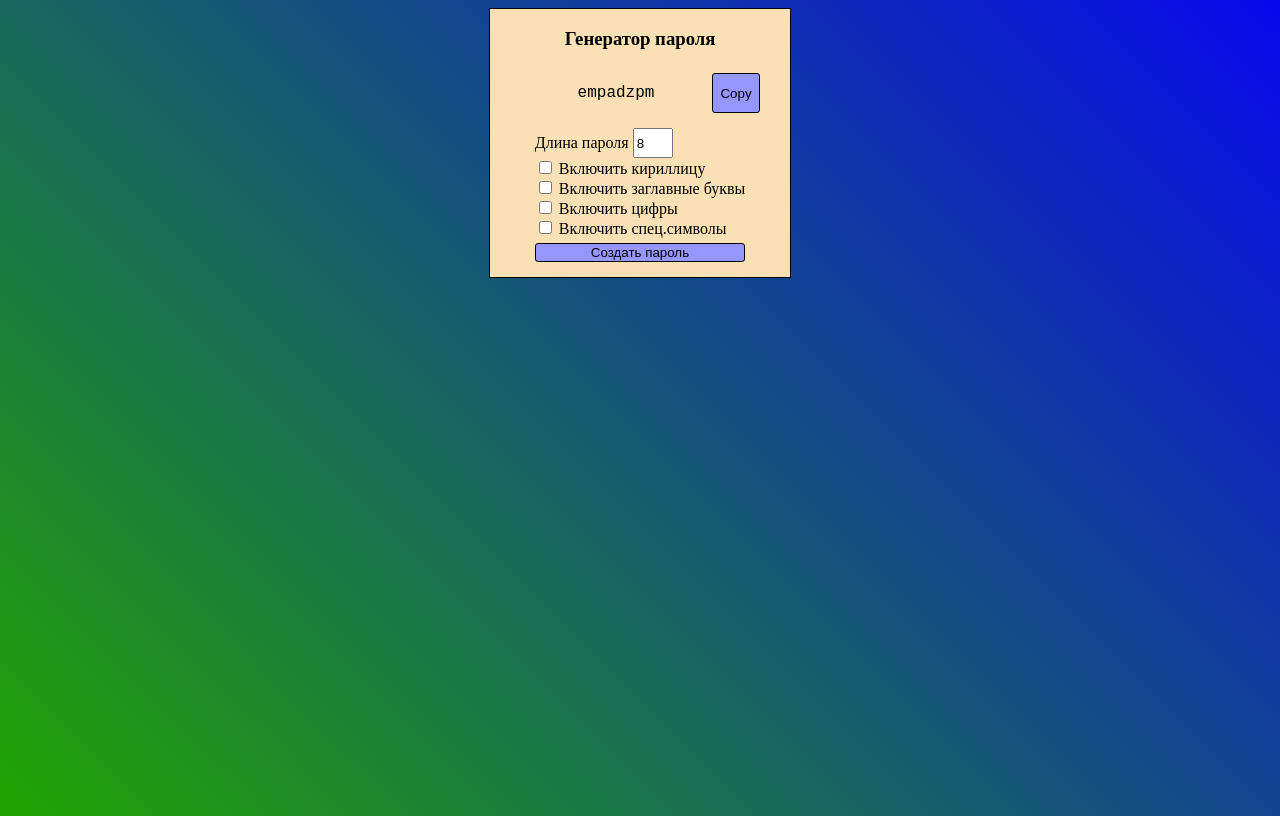
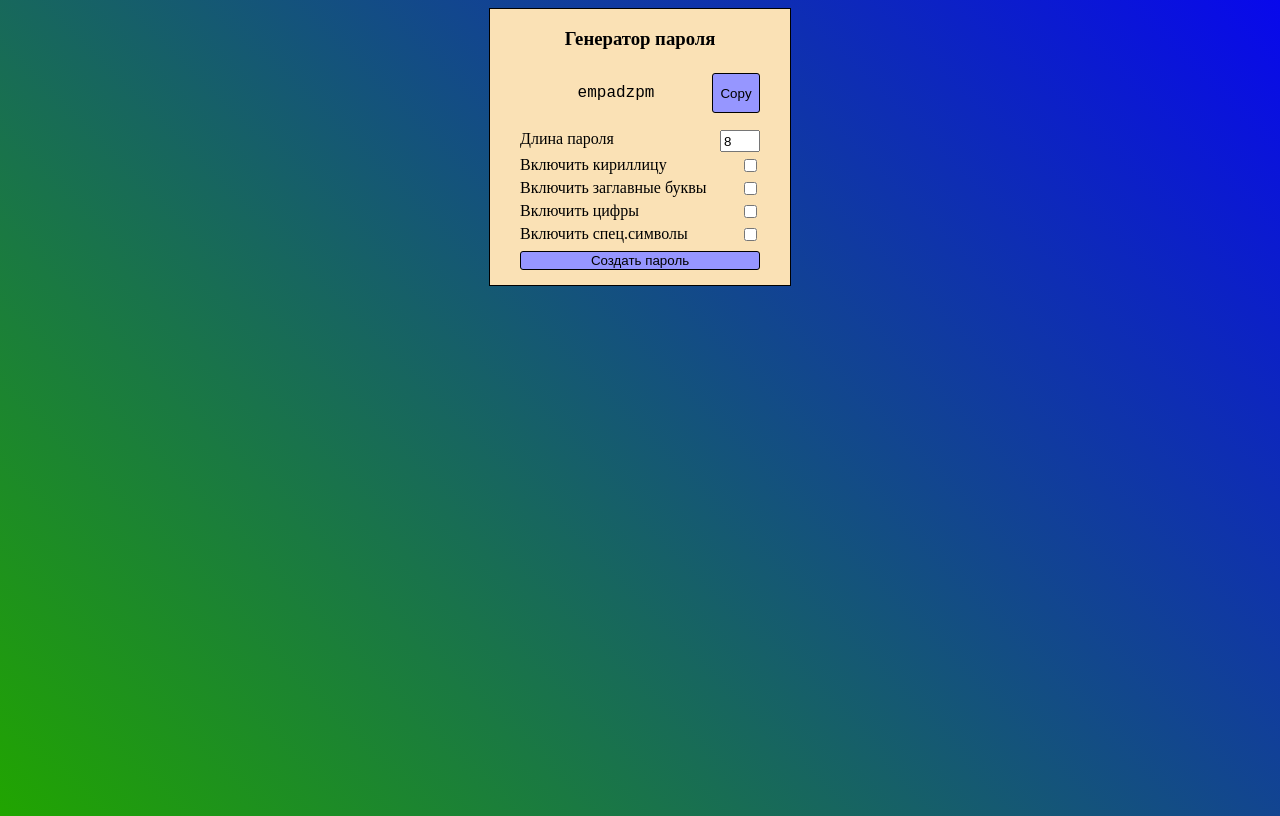
Before and after one commit to VagSer/PasswordGenerator, a plain HTML site: page index.html in a window 1280 px wide. Drawn offline with Linux system fonts and the light colour scheme.

Commit message:
Улучшение дизайна

```diff
--- a/index.html
+++ b/index.html
@@ -14,26 +14,26 @@
             <p class='password__txt'></p>
             <button class="password__button" onclick='copyPassword()'>Copy</button>
         </div>
-        <div class="card__options">
-            <div>
+        <div class="options">
+            <div class="options__section">
                 <label for="PasswordLength">Длина пароля</label>
                 <input class='card__input' type="number" name="PasswordLength" value='8' max='20' id="PasswordLength" onchange='createNewPassword()'>
             </div>
-            <div>
+            <div class="options__section">
+                <label for="Kir">Включить кириллицу</label>
                 <input class='card__checkbox' type="checkbox" name="Kir" id="Kir">
-                <label for="Kir">Включить кириллицу</label>
             </div>
-            <div>
+            <div class="options__section">
+                <label for="Upper">Включить заглавные буквы</label>
                 <input class='card__checkbox' type="checkbox" name="Upper" id="Upper">
-                <label for="Upper">Включить заглавные буквы</label>
             </div>
-            <div>
+            <div class="options__section">
+                <label for="Numbers">Включить цифры</label>
                 <input class='card__checkbox' type="checkbox" name="Numbers" id="Numbers" onchecked='addNums()'>
-                <label for="Numbers">Включить цифры</label>
             </div>
-            <div>
+            <div class="options__section">
+                <label for="Numbers">Включить спец.символы</label>
                 <input class='card__checkbox' type="checkbox" name="Numbers" id="Special" onchecked='addSpec()'>
-                <label for="Numbers">Включить спец.символы</label>
             </div>
             <button class='card__button' onclick='createNewPassword()'>Создать пароль</button>
         </div>
--- a/style.css
+++ b/style.css
@@ -39,18 +39,13 @@ body {
 
 .card__input {
     width: 2rem;
-    height: 1.5rem;
+    height: 1rem;
 }
 
 .card__password{
     margin: 0 auto;
 }
 
-.card__options {
-    margin: 10px auto;
-    display: flex;
-    flex-direction: column;
-}
 
 .card__button {
     margin: 5px 0;
@@ -69,3 +64,16 @@ body {
 .password__button:disabled{
     background-color: rgb(150, 150, 150);
 }
+
+.options {
+    width: 80%;
+    margin: 10px auto;
+    display: flex;
+    flex-direction: column;
+}
+
+.options__section {
+    margin: 2px 0;
+    display: flex;
+    justify-content: space-between;
+}
```
